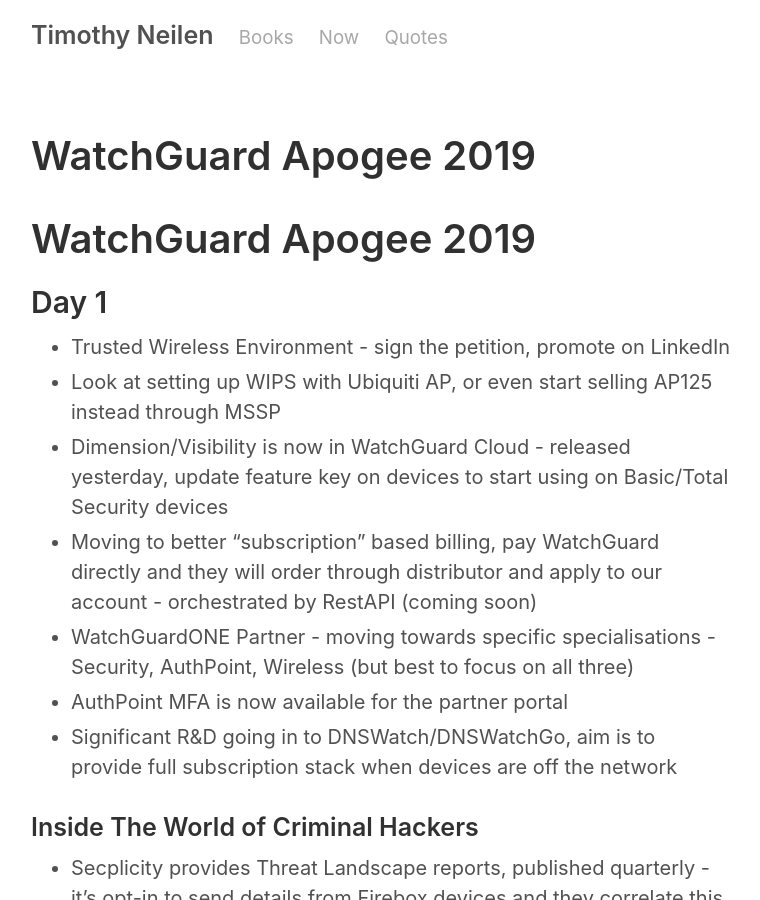
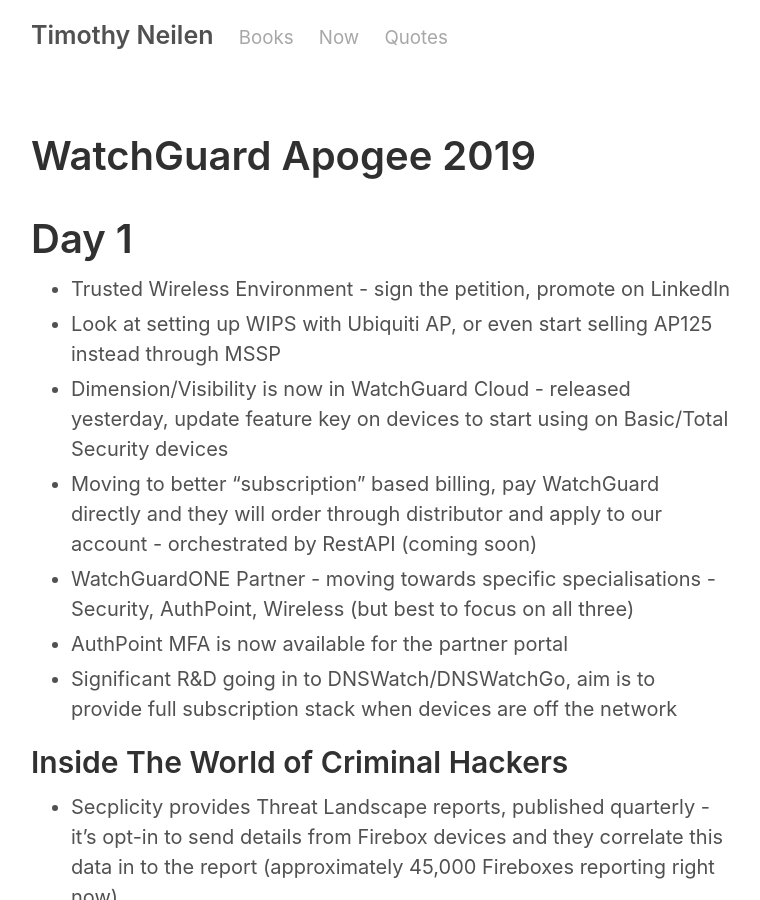
Before and after one commit to teejayen/teejayen.github.io, a Jekyll site: the page built from apogee2019.md, in a window 1280 px wide and 900 px high. Shown: the whole window, without its empty margins (259-1019 px from the left). Built offline with Jekyll 4.4.1, drawn with Linux system fonts in a browser that asks for light colours.

Commit message:
fixed up headings

```diff
--- a/apogee2019.md
+++ b/apogee2019.md
@@ -5,9 +5,8 @@
 sitemap:
   exclude: 'yes'
 ---
-# WatchGuard Apogee 2019
 
-## Day 1
+# Day 1
 
 - Trusted Wireless Environment - sign the petition, promote on LinkedIn
 - Look at setting up WIPS with Ubiquiti AP, or even start selling AP125 instead through MSSP
@@ -17,7 +16,7 @@
 - AuthPoint MFA is now available for the partner portal
 - Significant R&D going in to DNSWatch/DNSWatchGo, aim is to provide full subscription stack when devices are off the network
 
-### Inside The World of Criminal Hackers
+## Inside The World of Criminal Hackers
 
 - Secplicity provides Threat Landscape reports, published quarterly -it's opt-in to send details from Firebox devices and they correlate this data in to the report (approximately 45,000 Fireboxes reporting right now)
 - Threat Landscape reports can be filtered based on location, timeframe and shared with clients (see https://www.secplicity.org/threat-landscape/?s=2019-01-01&e=2019-03-31&type=all&region=AU)
@@ -28,14 +27,14 @@
 - Advanced Antimalware Pipeline - GatewayAV > IntelligentAV > APTBlocker > Threat Detection & Response
 - SSLv2/v3 iscompletely deprecated in 12.4, only TLS1.1, 1.2, and 1.3 available
 
-### WatchGuard relies on joint success:
+## WatchGuard relies on joint success:
 
 - Embrace WatchGuard Mission
 - Embrace the portfolio
 - Embrace go-to market strategy
 - If not, why not.. tell your account manager!
 
-### The Hedgehog Concept from Good to Great
+## The Hedgehog Concept from Good to Great
 You can either be a fox, or a hedgehog - WatchGuard are being a hedgehog.
 
 “The Hedgehog and the Fox” describes how the world is divided into two types. The fox knows many things. The fox is a very cunning creature, able to devise a myriad of complex strategies to sneak attack upon hedgehog. The hedgehog knows one big thing, rolling up into a perfect little ball thus becoming a sphere of sharp spikes, pointing outward in all directions. The hedgehog always wins despite the different tactics the fox uses.
@@ -44,15 +43,15 @@
 - What can you be the best in the world at? Simplicity
 - What drives your economic engine? Channel
 
-### Product Team are Maniacal about Simplicity
+## Product Team are Maniacal about Simplicity
 
 - Join the BETA program to test and provide feedback.
 - Attend monthly product webinars, or listen to the recordings and provide feedback.
 - Provide feedback to May about anything the product team should know about!
 
-## Day 2 - Technical Track
+# Day 2 - Technical Track
 
-### AuthPoint
+## AuthPoint
 
 2FA is not MFA:
 
@@ -76,7 +75,7 @@
 - No integration with business cloud applications (Salesforce, Office 365, etc)
 - No protection for computer logon
 
-#### Roadmap for AuthPoint
+### Roadmap for AuthPoint
 
 - Q1
   - Focus on agents
@@ -90,7 +89,7 @@
   - AuthPoint agent for Windows, including RDP and RDG support
   - Hardware tokens
 
-### WatchGuard Cloud
+## WatchGuard Cloud
 
 https://p.widencdn.net/rutrxh/Tech_Brief_WGCloud
 
@@ -104,7 +103,7 @@
   - Manage multiple organisations from one interface
   - Operators onboarded at lowest permission level
 
-#### WatchGuard Cloud Visibility
+### WatchGuard Cloud Visibility
 
 - Firebox T- and M- series, Firebox Cloud, and FireboxV
 - Basic Security Suite or Total Security Suite (MSSP / NFR included)
@@ -115,7 +114,7 @@
 - WatchGuard Cloud handles SN swap for any RMAS
 - Customers can move data retention between devices, without needing to log a support companies
 
-### DNSWatchGO
+## DNSWatchGO
 
 - By 2021, 27% of network traffic for the average company will bypass the network perimeter entirely.
 - Protects end users from phishing, and redirects to a training page (soon to be refreshed)
@@ -125,9 +124,9 @@
 There's a hole in your umbrella: https://medium.com/alphasoc/theres-a-hole-in-your-umbrella-960ab0cc7e6e
 WatchGuard blocked 61% of URLS, where as Cisco Umbrella only blocked 2%!
 
-### 2019 Roadmap
+## 2019 Roadmap
 
-#### Fireware 12.4 and 12.5
+### Fireware 12.4 and 12.5
 
 - SD-WAN is now a standard feature, will include MPLS and BOVPN
 - Failover based on jitter / latency / loss
@@ -162,7 +161,7 @@
 - DC power (12V to 48V)
 - Temperature range of -40 to 60 degrees celsius
 
-#### Fireware OS Roadmap
+### Fireware OS Roadmap
 
 - 12.4 (Q1 2019)
   - SD-WAN
@@ -192,7 +191,7 @@
     - Connect information to Firebox
     - TOTP for WSM
 
-### Threat Detection & Response Roadmap
+## Threat Detection & Response Roadmap
 
 - Q1 2019
   - Network correlation
@@ -226,7 +225,7 @@
   - Save Filter by session / users
   - Non-AD bulk host sensor deployment
 
-### WatchGuard Cloud Roadmap
+## WatchGuard Cloud Roadmap
 
 - Q1 2019
   - Core Dashboards & Reporting
@@ -257,7 +256,7 @@
   - Custom query reporting
   - Custom dashboards
 
-### Wireless
+## Wireless
 
 - Rogue AP - Allows attackers to bypass perimeter security
 - "Evil Twin" AP - Lures users to connect to it as to spy on traffic, steal data and infect systems
@@ -268,7 +267,7 @@
 
 WatchGuard is the only vendor to detect and prevent six known wi-fi threats while maintaining performance, based on Miercom report.
 
-#### Wireless "6"
+### Wireless "6"
 
 - Wireless 4 is 11n
 - Wireless 5 is 11ac
@@ -279,7 +278,7 @@
   - 5GHz AND 2.4GHz
   - OFDMA (Orthogonal frequency-division multiple access) up / down
 
-### APAC breakout
+## APAC breakout
 
 - Red for Red is back (trade up to 3 year TSS, get appliance for free - not MSSP)
 
```
